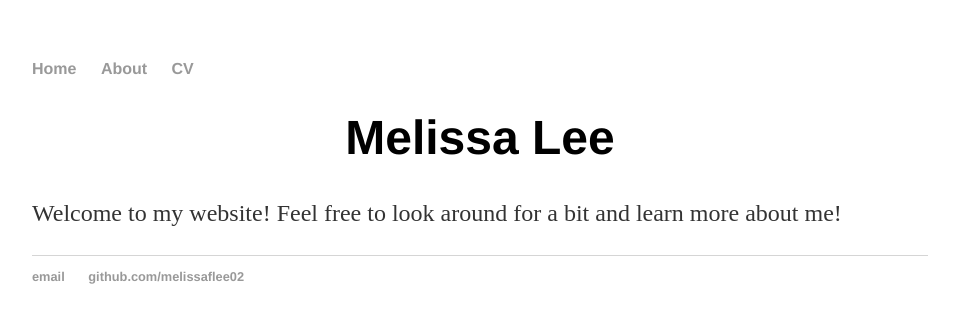
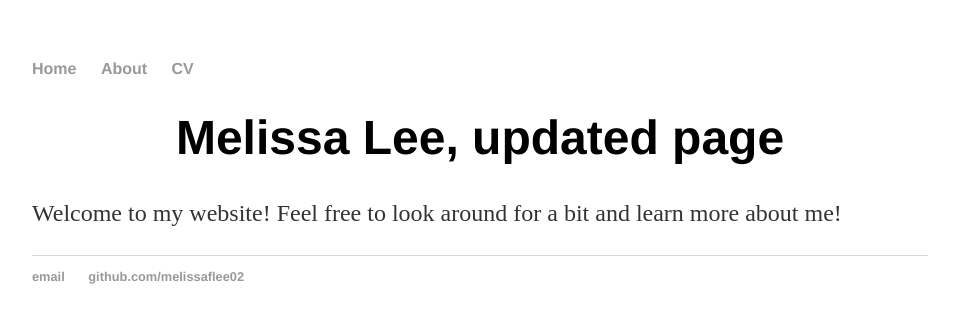
Before and after one commit to melissaflee02/mlee24.github.io, a Jekyll site: the page built from index.html, in a window 1280 px wide. Shown: the top 323 px of the page, without its empty margins (160-1119 px from the left). Built offline with Jekyll 4.4.1, drawn with Linux system fonts in a browser that asks for light colours.

Commit message:
Update index.html

```diff
--- a/index.html
+++ b/index.html
@@ -3,7 +3,7 @@ layout: default
 title: Home Page
 ---
 <div class="name_header">
-	<h1>Melissa Lee</h1>
+	<h1>Melissa Lee, updated page</h1>
 </div>
 <div class="blurb">
 	<p>Welcome to my website! Feel free to look around for a bit and learn more about me!</a></p>
```
